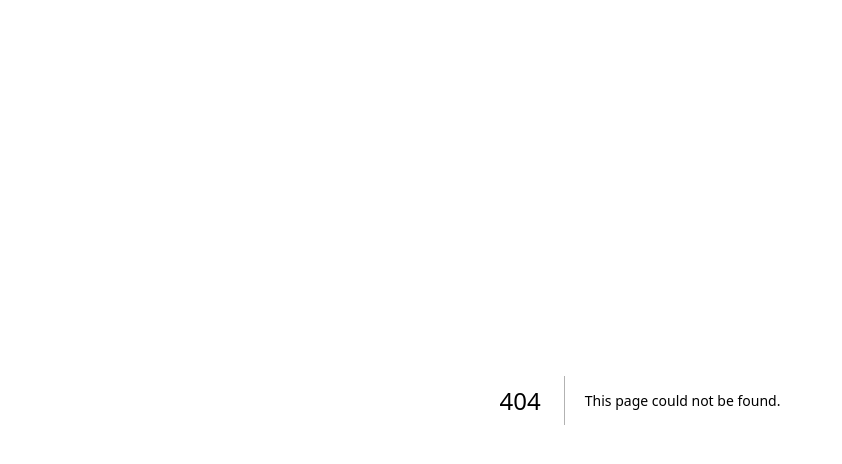
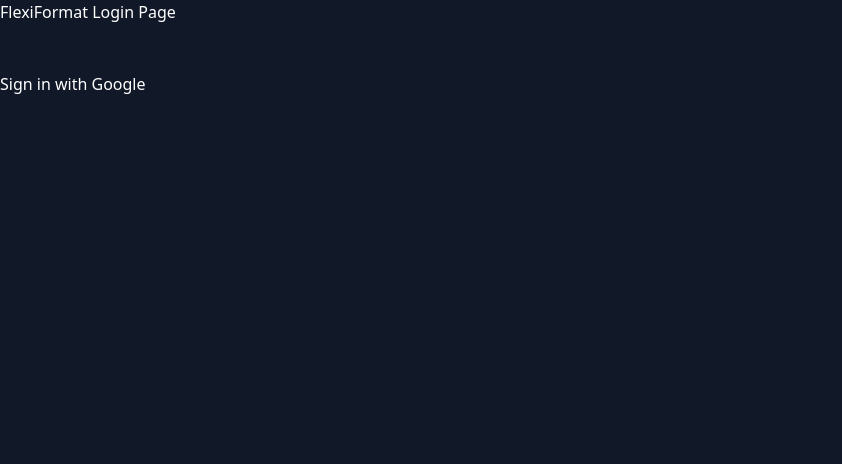
Before and after one commit to natapish/userInput2dataset, a Next.js app: page /login in a window 1280 px wide. Before the commit this address had no page. Shown: the top 464 px of the page, without its empty margins (0-842 px from the left). Built offline with nearby package versions, Linux system fonts and the light colour scheme; no server answers.

Commit message:
Added login page

```diff
--- /dev/null
+++ b/app/login/page.jsx
@@ -0,0 +1,76 @@
+'use client'
+
+import { useState, useEffect } from 'react';
+import { googleLogout, useGoogleLogin, GoogleOAuthProvider } from '@react-oauth/google';
+import axios from 'axios';
+
+function Loginpage() {
+  const [ user, setUser ] = useState([]);
+  const [ profile, setProfile ] = useState(null);
+  const clientId = "933539192809-7pp84p4l4085lnttr9puggsa8ekv72k9.apps.googleusercontent.com"
+
+  return (
+    <GoogleOAuthProvider clientId={clientId}>
+      <LoginComponent
+        setUser={setUser}
+        user={user}
+        setProfile={setProfile}
+        profile={profile}
+      />
+    </GoogleOAuthProvider>
+  );
+}
+
+function LoginComponent({ setUser, user, setProfile, profile }) {
+  const login = useGoogleLogin({
+    onSuccess: (codeResponse) => setUser(codeResponse),
+    onError: (error) => console.log('Login Failed:', error)
+  });
+
+  useEffect(
+    () => {
+      if (user) {
+        axios
+          .get(`https://www.googleapis.com/oauth2/v1/userinfo?access_token=${user.access_token}`, {
+            headers: {
+              Authorization: `Bearer ${user.access_token}`,
+              Accept: 'application/json'
+            }
+          })
+          .then((res) => {
+            setProfile(res.data);
+          })
+          .catch((err) => console.log(err));
+      }
+    },
+    [ user ]
+  );
+
+  const logOut = () => {
+    googleLogout();
+    setProfile(null);
+  };
+
+  return (
+    <div className="min-h-screen bg-gray-900 text-white overflow-hidden font-sans">
+      <h2>FlexiFormat Login Page</h2>
+      <br />
+      <br />
+      {profile ? (
+        <div>
+            {/* Temporary profile page, user information can be stored elsewhere not just the LoginPage */}
+          <img src={profile.picture} alt="user image" />
+          <h3>Welcome back {profile.name}!</h3>
+          <p>Email Address: {profile.email}</p>
+          <br />
+          <br />
+          <button onClick={logOut}>Log out</button>
+        </div>
+      ) : (
+        <button onClick={login}>Sign in with Google </button>
+      )}
+    </div>
+  );
+}
+
+export default Loginpage;
--- /dev/null
+++ b/components/login.jsx
@@ -0,0 +1,63 @@
+'use client'
+
+import { useState, useEffect } from 'react';
+import { googleLogout, useGoogleLogin, GoogleOAuthProvider } from '@react-oauth/google';
+import axios from 'axios';
+
+export function Loginpage() {
+    const [ user, setUser ] = useState([]);
+    const [ profile, setProfile ] = useState(null);
+
+    const login = useGoogleLogin({
+        onSuccess: (codeResponse) => setUser(codeResponse),
+        onError: (error) => console.log('Login Failed:', error)
+    });
+
+    useEffect(
+        () => {
+            if (user) {
+                axios
+                    .get(`https://www.googleapis.com/oauth2/v1/userinfo?access_token=${user.access_token}`, {
+                        headers: {
+                            Authorization: `Bearer ${user.access_token}`,
+                            Accept: 'application/json'
+                        }
+                    })
+                    .then((res) => {
+                        setProfile(res.data);
+                    })
+                    .catch((err) => console.log(err));
+            }
+        },
+        [ user ]
+    );
+
+    // log out function to log the user out of google and set the profile array to null
+    const logOut = () => {
+        googleLogout();
+        setProfile(null);
+    };
+
+    return (
+        <div className="min-h-screen bg-gray-900 text-white overflow-hidden font-sans">
+            <h2>FlexiFormat Login Page</h2>
+            <br />
+            <br />
+            {profile ? (
+                // Temporary profile page, user information can be stored elsewhere
+                <div>
+                    <img src={profile.picture} alt="user image" />
+                    <h3>Welcome back {profile.name}!</h3>
+                    <p>Email Address: {profile.email}</p>
+                    <br />
+                    <br />
+                    <button onClick={logOut}>Log out</button>
+                </div>
+            ) : (
+                // Note to Gerardo to make this a button that fits the styling
+                <button onClick={login}>Sign in with Google </button>
+            )}
+        </div>
+    );
+}
+export default Loginpage;
--- /dev/null
+++ b/components/ui/login.jsx
@@ -0,0 +1,31 @@
+import { GoogleLogin, GoogleOAuthProvider } from "@react-oauth/google";
+
+const clientId = "933539192809-7pp84p4l4085lnttr9puggsa8ekv72k9.apps.googleusercontent.com"
+
+function Login() {
+
+    const onSuccess = (res) => {
+        console.log('Login Success: currentUser:', res.profileObj);
+    };
+
+    const onFailure = (res) => {
+        console.log('Login failed: res:', res);
+    };
+
+    return (
+        <div id="signInButton">
+            <GoogleOAuthProvider clientId={clientId}>
+                <GoogleLogin
+                    buttonText="Login"
+                    onSuccess={onSuccess}
+                    onFailure={onFailure}
+                    cookiePolicy={'single_host_origin'}
+                    isLoggedIn={true}
+                />
+            </GoogleOAuthProvider>
+
+        </div>
+    )
+}
+
+export default Login;
--- a/package.json
+++ b/package.json
@@ -2,6 +2,7 @@
   "name": "input-to-dataset",
   "version": "0.1.0",
   "private": true,
+  "main": "index.js",
   "scripts": {
     "dev": "next dev",
     "build": "next build",
@@ -15,10 +16,14 @@
     "@mui/material": "^6.0.2",
     "@radix-ui/react-icons": "^1.3.0",
     "@radix-ui/react-slot": "^1.1.0",
+    "@react-oauth/google": "^0.12.1",
+    "axios": "^1.7.7",
     "class-variance-authority": "^0.7.0",
     "clsx": "^2.1.1",
     "express": "^4.19.2",
     "framer-motion": "^11.5.4",
+    "gapi": "^0.0.3",
+    "gapi-script": "^1.2.0",
     "lucide-react": "^0.441.0",
     "next": "14.2.8",
     "papaparse": "^5.4.1",
```
Also changed, not shown: 1 other file (tests, documents, lock files or other folders).
